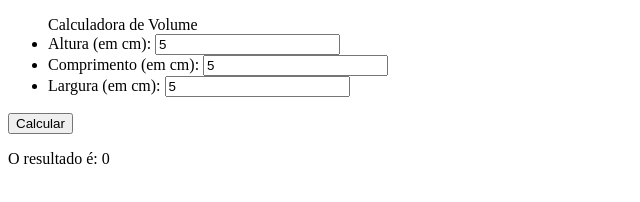
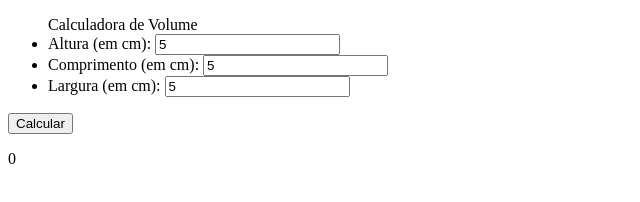
Before and after one commit to gabriel-bianchessi/Calculadora-de-volume, a plain HTML site: page site-root/index.html in a window 1280 px wide. Both pictures are taken after typing "5", "5", "5" into the empty fields and a click on the button "Calcular". Shown: the whole page, without its empty margins (0-640 px from the left). Drawn offline with Linux system fonts and the light colour scheme.

Commit message:
Update index.html

```diff
--- a/site-root/index.html
+++ b/site-root/index.html
@@ -20,22 +20,39 @@
     </ul>
     <button id="btn">Calcular</button>
     <p id="result">O resultado é: 0</p>
+    <div id="result"></div>
     <script>
-        var altura = document.getElementById("alturac");
-        var comprimento = document.getElementById("comprimentoc");
-        var largura = document.getElementById("largurac");
+        var getElementAltura = document.getElementById("alturac");
+        var getElementComprimento = document.getElementById("comprimentoc");
+        var getElementLargura = document.getElementById("largurac");
 
-        var btnElement = document.getElementById("btn");
-        btnElement.onclick = retornavol(altura, comprimento, largura)
+        var altura = getElementAltura.value;
+        var comprimento = getElementComprimento.value;
+        var largura = getElementLargura.value;
 
-        function retornavol(altura, comprimento, largura) {
-            var volume = altura * comprimento * largura;
+        Number.parseFloat(altura);
+        Number.parseFloat(comprimento);
+        Number.parseFloat(largura);
 
-            return volume;
+        function retornavolume(altura, comprimento, altura) {
+            var result = altura * comprimento * altura;
+
+            return result;
         }
 
+        var getElementButton = document.getElementById("btn")
+        var calcular = getElementButton
 
-        console.log(retornavol(altura, comprimento, altura);
+        var resultfinal = retornavolume(altura, comprimento, largura)
+        calcular.onclick = function (){
+            document.getElementById('result').innerHTML = resultfinal;
+        }
+        var linkElement = document.createElement('p');
+        var textElement = document.createTextNode(resultfinal)
+
+        var containerElement = document.getElementById("result");
+        containerElement.appendChild(textElement);
+        console.log(resultfinal)
         console.log(altura);
         console.log(comprimento);
         console.log(largura);
```
